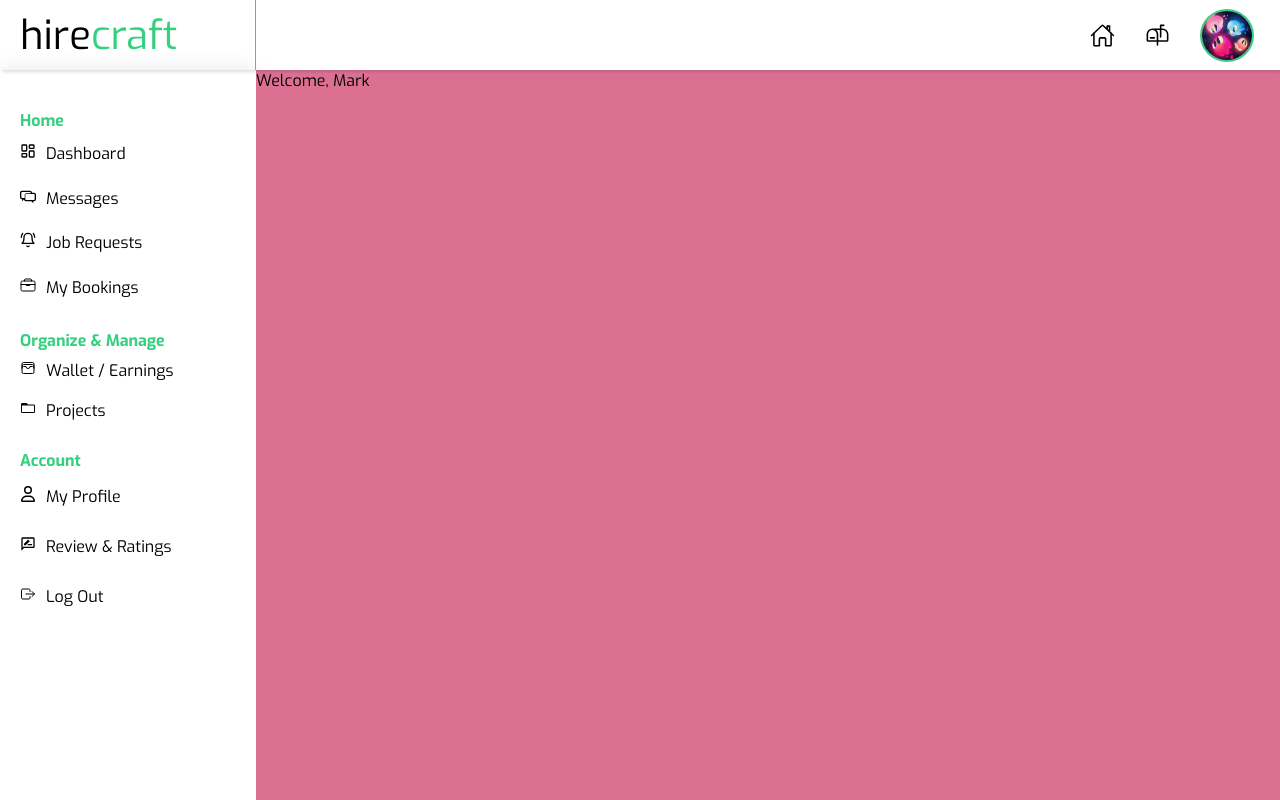
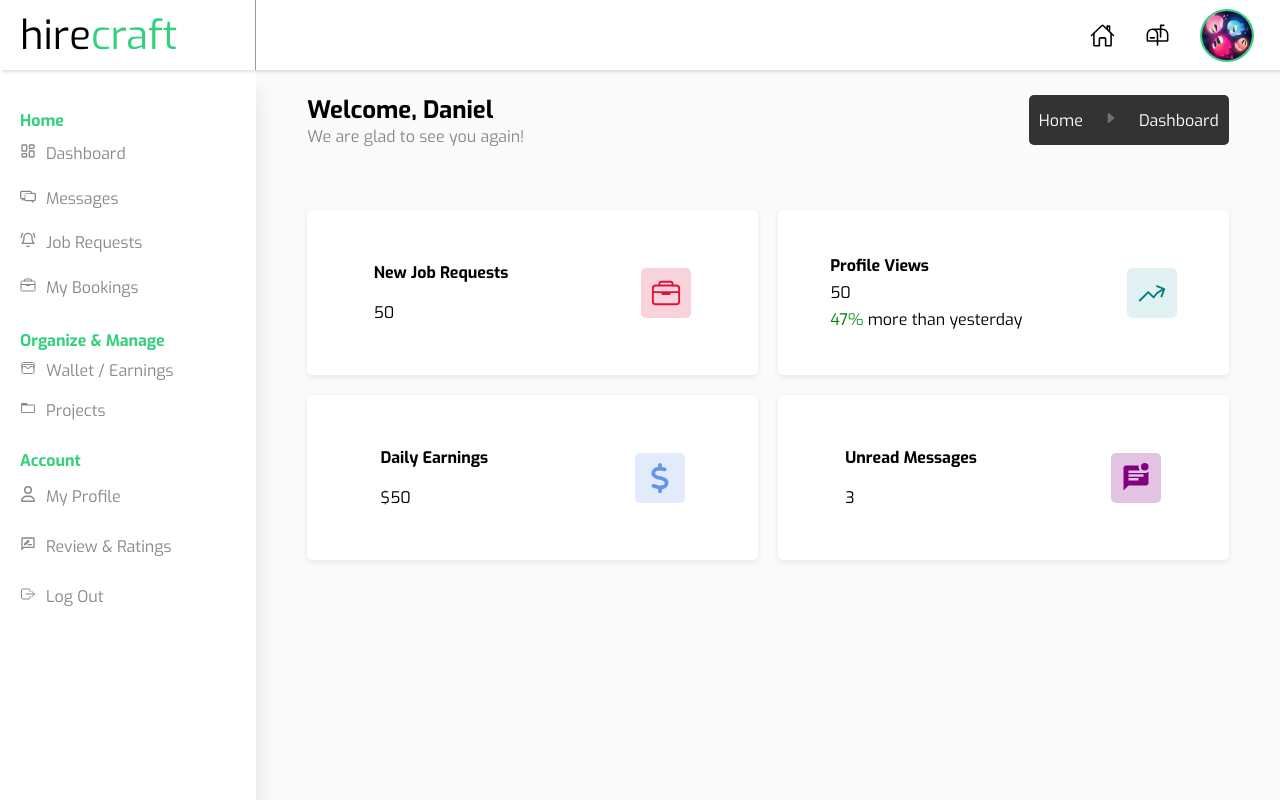
Before and after one commit to 404khai/HireCraft, a React (Vite) app: page /Dashboard in a window 1280 px wide. Built offline with nearby package versions, Linux system fonts and the light colour scheme; a web font is replaced by a local one.

Commit message:
Provider Dahsboard

```diff
--- /dev/null
+++ b/src/components/Breadcrumbs/Breadcrumbs.css
@@ -0,0 +1,15 @@
+.breadcrumb{
+    background-color: #333;
+    width: 200px;
+    height: 50px;
+    border-radius: 5px;
+    display: flex;
+    align-items: center;
+    justify-content: space-around;
+}
+.breadcrumb p{
+    color: white;
+}
+.breadcrumb i{
+    color: #717171;
+}
--- /dev/null
+++ b/src/components/Breadcrumbs/Breadcrumbs.jsx
@@ -0,0 +1,15 @@
+import React from 'react'
+import { IoCaretForward } from "react-icons/io5";
+import './Breadcrumbs.css'
+
+const Breadcrumbs = (props) => {
+  return (
+    <div className='breadcrumb'>
+        <p>{props.firstLink}</p>
+        <i><IoCaretForward /></i>
+        <p>{props.secondLink}</p>
+    </div>
+  )
+}
+
+export default Breadcrumbs
--- a/src/components/Sidenav/Sidenav.css
+++ b/src/components/Sidenav/Sidenav.css
@@ -4,13 +4,13 @@
     /* border: 1px solid black; */
     display: flex;
     flex-direction: column;
-    /* position: absolute; */
+    position: relative;
     /* top: 70px; */
     padding-top: 40px;
-    overflow-y: scroll;
+    /* overflow-y: scroll; */
     gap: 20px;
     /* box-shadow: 2px 2px 3px rgba(0, 0, 0, 0.13); */
-    box-shadow: 0 0 20px 0 rgba(0, 0, 0, 0.1);
+    box-shadow: 0 20px 20px 0 rgba(0, 0, 0, 0.1);
     /* justify-content: space-evenly; */
     /* align-items: end; */
 }
@@ -47,7 +47,7 @@
     display: flex;
     align-items: center;
     gap: 10px;
-    color: black;
+    color: #888;
     padding-left: 20px;
 }
 .start p, .account p, .manage p{
--- a/src/pages/Dashboard/Dashboard.css
+++ b/src/pages/Dashboard/Dashboard.css
@@ -15,10 +15,90 @@
     /* overflow-y: scroll; */
 }
 .dashboard{
-    background-color: palevioletred;
+    background-color: #fafafa;
     /* position: relative; */
     height: 1000px;
     overflow-y: scroll;
     width: 80%;
+    display: flex;
+    flex-direction: column;
+    align-items: center;
+    gap: 40px;
+}
 
+.welcome{
+    width: 90%;
+    height: 100px;
+    /* background-color: aqua; */
+    display: flex;
+    align-items: center;
+    justify-content: space-between;
 }
+
+.overview{
+    display: grid;
+    grid-template-columns: repeat(2, 1fr);
+    grid-template-rows: repeat(3, 1fr);
+    grid-column-gap: 20px;
+    grid-row-gap: 20px;
+    /* background-color: aqua; */
+    width: 90%;
+    height: 350px;
+    /* grid-area: 1 / 1 / 4 / 3; */
+}
+.jobReqOverview, .profileViewsOverview, .earningsOverview, .unreadNotisOverview{
+    background-color: white;
+    box-shadow: 0 2px 6px rgba(0, 0, 0, 0.08);
+    height: 165px;
+    display: flex;
+    align-items: center;
+    justify-content: space-around;
+    border-radius: 5px;
+}
+.jobReqOverview i, .profileViewsOverview i, .earningsOverview i, .unreadNotisOverview i{
+    font-size: 30px;
+    padding: 10px;
+    border-radius: 5px;
+    display: flex;
+}
+.overviewTxt{
+    /* border: 1px solid black; */
+    display: flex;
+    flex-direction: column;
+    justify-content: space-around;
+    height: 80px;
+}
+.jobReqOverview {
+    grid-column: 1;
+    grid-row: 1;
+}
+.profileViewsOverview{
+    grid-column: 2;
+    grid-row: 1;
+}
+.earningsOverview{
+    grid-column: 1;
+    grid-row: 2;
+}
+.unreadNotisOverview{
+    grid-column: 2;
+    grid-row: 2;
+}
+.jobReqOverviewIcon{
+    /* color: brown;
+    background-color: rgba(165, 42, 42, 0.263); */
+    color: crimson;
+    background-color: rgba(220, 20, 60, 0.185);
+}
+.profileViewsOverviewIcon{
+    color: teal;
+    background-color: rgba(0, 128, 128, 0.116);
+}
+.earningsOverviewIcon{
+    color: cornflowerblue;
+    background-color: rgba(100, 148, 237, 0.183);
+}
+.unreadNotisOverviewIcon{
+    color: purple;
+    background-color: rgba(128, 0, 128, 0.233);
+}
--- a/src/pages/Dashboard/Dashboard.jsx
+++ b/src/pages/Dashboard/Dashboard.jsx
@@ -2,6 +2,11 @@ import React from 'react'
 import './Dashboard.css'
 import DashboardNav from '../../components/DashboardNav/DashboardNav'
 import Sidenav from '../../components/Sidenav/Sidenav'
+import Breadcrumbs from '../../components/Breadcrumbs/Breadcrumbs'
+import { IoBriefcaseOutline} from "react-icons/io5";
+import { HiArrowTrendingUp } from "react-icons/hi2";
+import { FaDollarSign } from "react-icons/fa6";
+import { MdMarkUnreadChatAlt } from "react-icons/md";
 
 const Dashboard = () => {
   return (
@@ -11,11 +16,47 @@ const Dashboard = () => {
           <Sidenav/>
           <div className="dashboard">
             <div className="welcome">
-              <p>Welcome, Mark</p>
+              <div className="welcomeTxt">
+                <h2>Welcome, Daniel</h2>
+                <p style={{color: "#888"}}>We are glad to see you again!</p>
+              </div>
+
+              <Breadcrumbs firstLink="Home" secondLink="Dashboard"/>
             </div>
 
             <div className="overview">
+                <div className="jobReqOverview">
+                  <div className="overviewTxt">
+                    <p><b>New Job Requests</b></p>
+                    <p>50</p>
+                  </div>
+                  <i className='jobReqOverviewIcon'><IoBriefcaseOutline/></i>
+                </div>
 
+                <div className="profileViewsOverview">
+                  <div className="overviewTxt">
+                    <p><b>Profile Views</b></p>
+                    <p>50</p>
+                    <p><span style={{color: "green"}}>47%</span> more than yesterday</p>
+                  </div>
+                  <i className='profileViewsOverviewIcon'><HiArrowTrendingUp/></i>
+                </div>
+
+                <div className="earningsOverview">
+                  <div className="overviewTxt">
+                    <p><b>Daily Earnings</b></p>
+                    <p>$50</p>
+                  </div>
+                  <i className='earningsOverviewIcon'><FaDollarSign/></i>
+                </div>
+
+                <div className="unreadNotisOverview">
+                  <div className="overviewTxt">
+                    <p><b>Unread Messages</b></p>
+                    <p>3</p>
+                  </div>
+                  <i className='unreadNotisOverviewIcon'><MdMarkUnreadChatAlt/></i>
+                </div>
             </div>
           </div>
 
```
